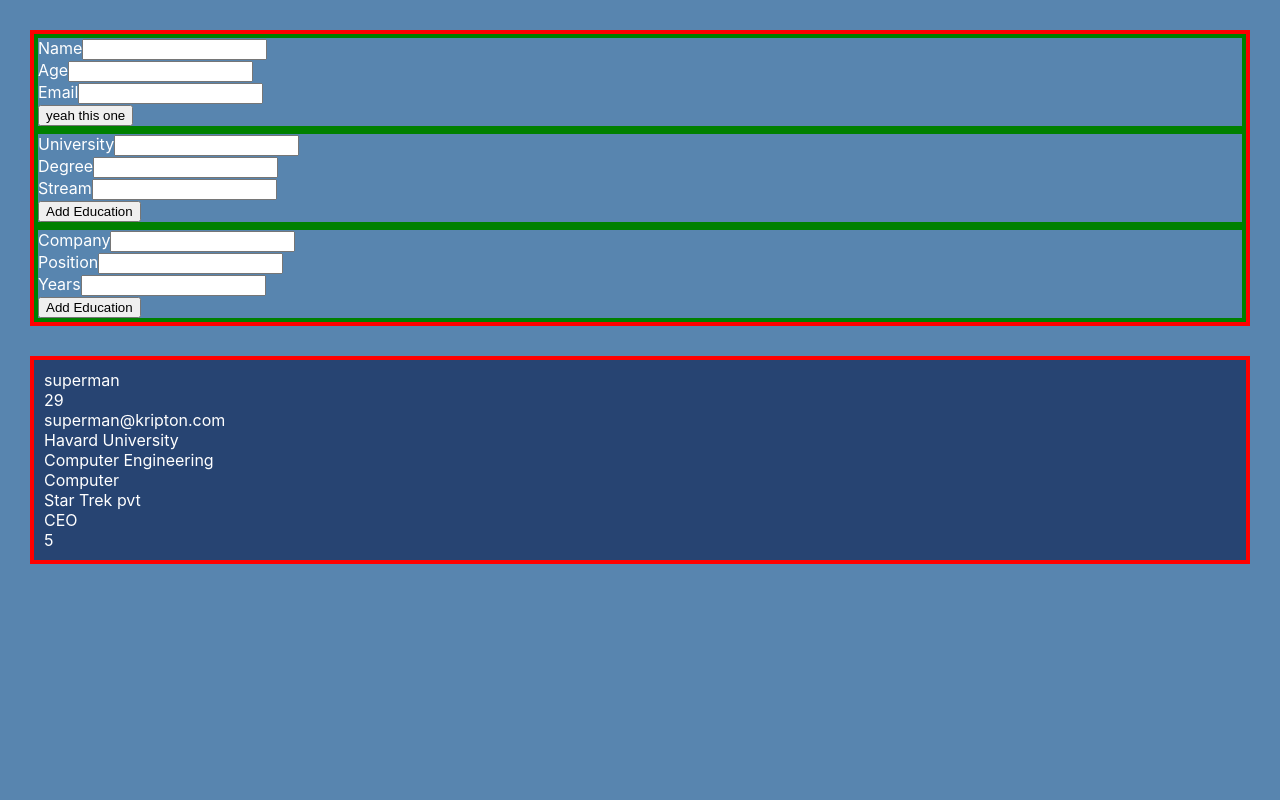
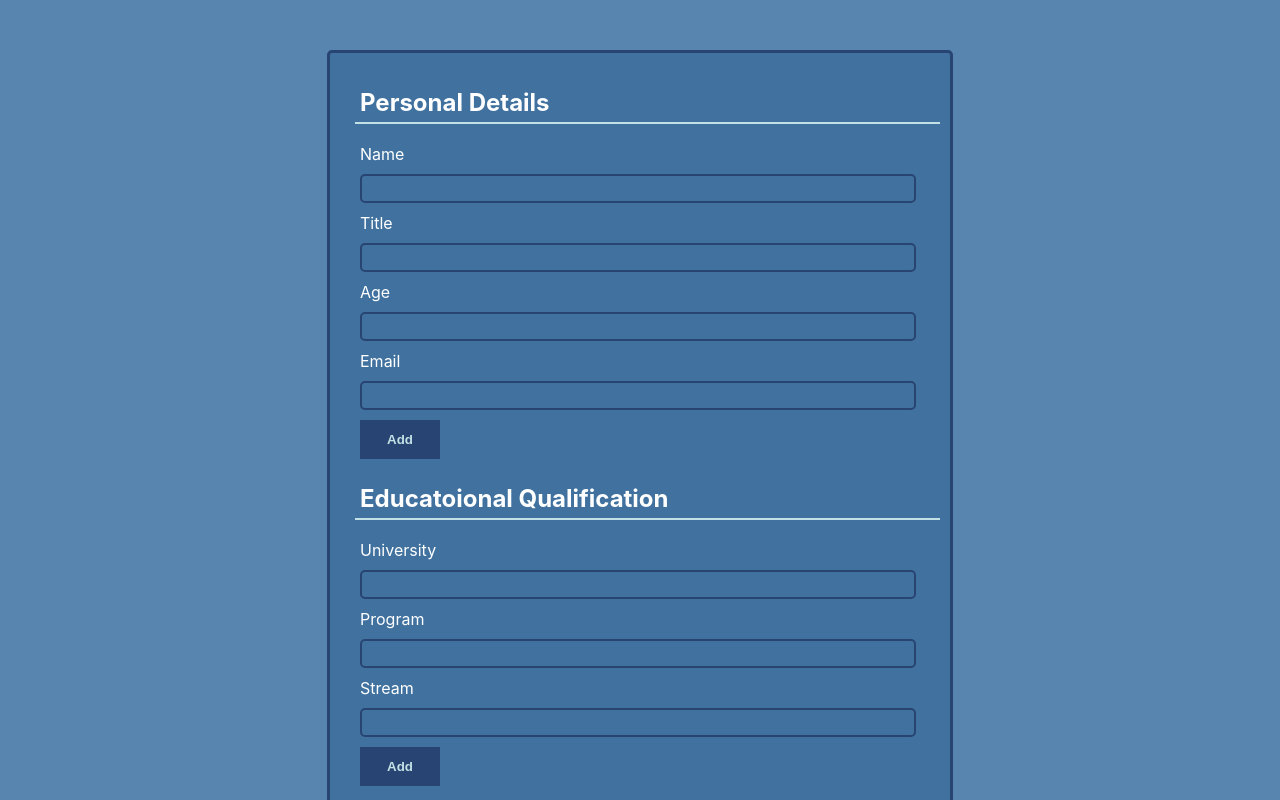
Before and after one commit to HAM1112/CV-generator, a React (Create React App) app: page / in a window 1280 px wide. Shown: the top 800 px of the page. Built offline with nearby package versions, Linux system fonts and the light colour scheme.

Commit message:
Form feild styling completed

```diff
--- a/src/components/education.js
+++ b/src/components/education.js
@@ -6,7 +6,7 @@ class Education extends Component{
 
         this.state = {
             university : "Havard University",
-            degree : "Computer Engineering",
+            program : "Computer Engineering",
             stream : "Computer"
         }
 
@@ -17,7 +17,7 @@ class Education extends Component{
         e.preventDefault()
         this.setState(state =>({
             university : document.getElementById('uni').value,
-            degree : document.getElementById('degree').value,
+            program : document.getElementById('program').value,
             stream : document.getElementById('stream').value,
         }))
     }
@@ -28,7 +28,7 @@ class Education extends Component{
             return (
                 <div>
                     {this.state.university}<br/>
-                    {this.state.degree}<br/>
+                    {this.state.program}<br/>
                     {this.state.stream}
                 </div>
             )
@@ -37,27 +37,42 @@ class Education extends Component{
             return (
                 <div className="main-edu">
                     <div className="edu-input">
+                        <h2>Educatoional Qualification</h2>
+                        <div className="form-feild">
 
                             <form>
 
                                 <div>
                                     <label>University</label>
+                                    <div>
                                     <input type={"text"} id={"uni"}/>
+                                    </div>
                                 </div>
 
                                 <div>
-                                <label>Degree</label>
-                                <input type={'text'} id={'degree'} />
+                                    <label>Program</label>
+                                    <div>
+                                    <input type={'text'} id={'program'} />
+                                    </div>
                                 </div>
 
                                 <div>
                                     <label>Stream</label>
+                                    <div>
                                     <input type={'text'} id={'stream'} />
                                     </div>
+                                </div>
 
-                            <button type="submit" onClick={this.handleSubmit}>Add Education</button>
+                                <button
+                                type="submit"
+                                onClick={this.handleSubmit}
+                                >
+                                Add
+                                </button>
 
                             </form>
+                        </div>
+
 
                     </div>
                 </div>
--- a/src/components/general.js
+++ b/src/components/general.js
@@ -6,8 +6,9 @@ class General extends Component{
 
         this.state = {
             name : "superman",
-            age : 29,
-            email : "superman@kripton.com"
+            age : 28,
+            email : "superman@kripton.com",
+            title : "Super hero",
         }
 
         this.handleSubmit = this.handleSubmit.bind(this)
@@ -19,6 +20,7 @@ class General extends Component{
             name : document.getElementById('name').value,
             age : document.getElementById('age').value,
             email : document.getElementById('email').value,
+            title : document.getElementById('title').value,
         }))
     }
 
@@ -32,7 +34,8 @@ class General extends Component{
                 <div>
                     {this.state.name}<br/>
                     {this.state.age}<br/>
-                    {this.state.email}
+                    {this.state.email}<br />
+                    {this.state.title}
                 </div>
             )
         }
@@ -40,35 +43,59 @@ class General extends Component{
             return (
                 <div className="main-general">
                     <div className="general-input">
+                        <h2>Personal Details</h2>
+                        <div className="form-feild">
+
                             <form>
 
                                 <div>
                                     <label>Name</label>
+                                    <div>
                                     <input
                                     type={'text'}
                                     id="name"
                                     />
                                     </div>
+                                </div>
+
+                                <div>
+                                    <label>Title</label>
+                                    <div>
+                                    <input
+                                    type={'text'}
+                                    id="title"
+                                    />
+                                    </div>
+                                </div>
 
                                 <div>
                                     <label>Age</label>
+                                    <div>
                                     <input
                                     type={'number'}
                                     id={'age'}
                                     //value={this.state.age}
                                     />
                                     </div>
+                                </div>
 
                                 <div>
                                     <label>Email</label>
+                                    <div>
                                     <input
                                     type={'email'}
                                     id={'email'}
                                     //value={this.state.email}
                                     />
                                     </div>
-                            <button type="submit" onClick={this.handleSubmit}>yeah this one</button>
+                                </div>
+                                <button
+                                type="submit"
+                                onClick={this.handleSubmit}>
+                                    Add
+                                </button>
                             </form>
+                        </div>
 
                     </div>
                 </div>
--- a/src/components/work.js
+++ b/src/components/work.js
@@ -39,27 +39,41 @@ class Works extends Component{
             return (
                 <div className="main-work">
                     <div className="work-input">
+                        <h2>Work Experience</h2>
+                        <div className="form-feild">
 
                             <form>
 
                                 <div>
                                     <label>Company</label>
+                                    <div>
                                     <input type={"text"} id={"company"}/>
+                                    </div>
                                 </div>
 
                                 <div>
                                     <label>Position</label>
+                                    <div>
                                     <input type={'text'} id={'position'} />
+                                    </div>
                                 </div>
 
                                 <div>
                                     <label>Years</label>
+                                    <div>
                                     <input type={'number'} id={'years'} />
                                     </div>
+                                </div>
 
-                            <button type="submit" onClick={this.handleSubmit}>Add Education</button>
+                                <button
+                                type="submit"
+                                onClick={this.handleSubmit}
+                                >
+                                Add
+                                </button>
 
                             </form>
+                        </div>
 
                     </div>
                 </div>
--- a/src/index.css
+++ b/src/index.css
@@ -27,35 +27,76 @@ h1{
   margin: 10px;
 }
 
-.main{
-  border: 4px solid red;
-  margin: 30px;
+h2{
+  padding: 5px;
+  margin-left: 15px;
+  border-bottom: 2px solid #C3E0E5;
 }
 
-.main-general ,
+input{
+  width: 95%;
+  height: 25px;
+  padding: 0px 10px;
+  background-color: #41729F;
+  border: 2px solid #274472;
+  border-radius: 5px;
+  color: #ffffff;
+}
+input:focus{
+  outline: none;
+  border: 2px solid #C3E0E5;
+}
+
+button{
+  background-color: #274472;
+  color: #C3E0E5;
+  font-weight: bolder;
+  padding: 10px;
+  width: 80px;
+  border: 2px solid #274472;
+}
+
+.main{
+  margin: 50px auto;
+  padding: 10px;
+  padding-bottom: 30px;
+  background-color: #41729F;
+  border: 3px solid #274472;
+  border-radius: 5px;
+  max-width: 600px;
+}
+
+/* .main-general ,
 .main-edu,
 .main-work{
-  display: flex;
-  gap: 20px;
   border: 4px solid green;
-}
-.main-general > div ,
+
+} */
+/* .main-general > div ,
 .main-edu > div,
 .main-work > div{
   width: 100%;
   flex: 2;
-}
+} */
 
-.main-general > .general-input ,
+/* .main-general > .general-input ,
 .main-edu > .edu-input,
 .main-work > .work-input{
-
   flex: 1;
-}
+} */
 
 .main-output{
   border: 4px solid red;
-  margin: 0px 30px;
+  margin: auto;
   padding: 10px;
+  max-width: 600px;
   background-color: #274472;
 }
+
+.form-feild{
+  padding: 0px 20px;
+}
+
+.form-feild > form > div > div {
+  padding: 10px 0px;
+}
```
Lines whose indentation alone changed are shown as unchanged.
